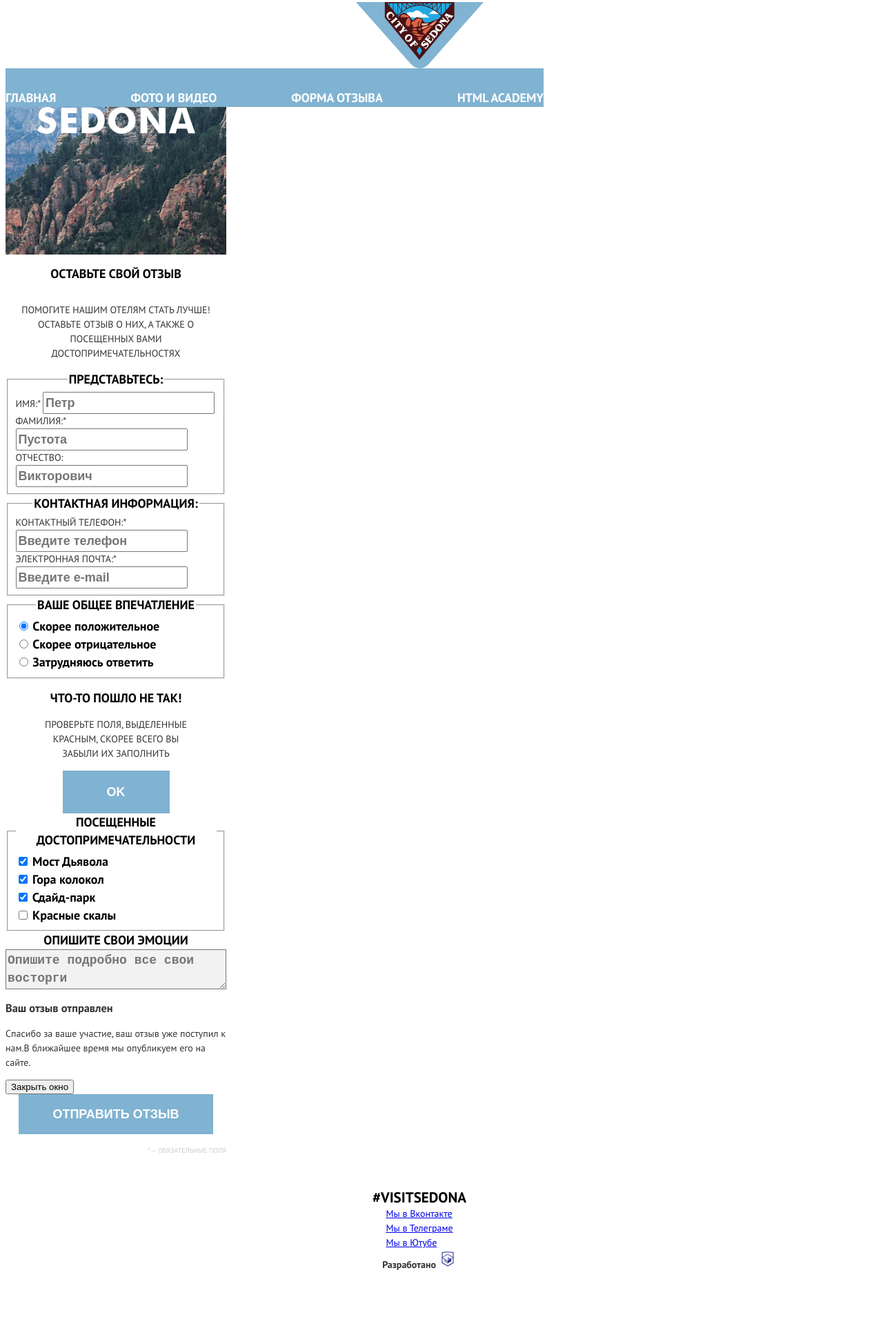
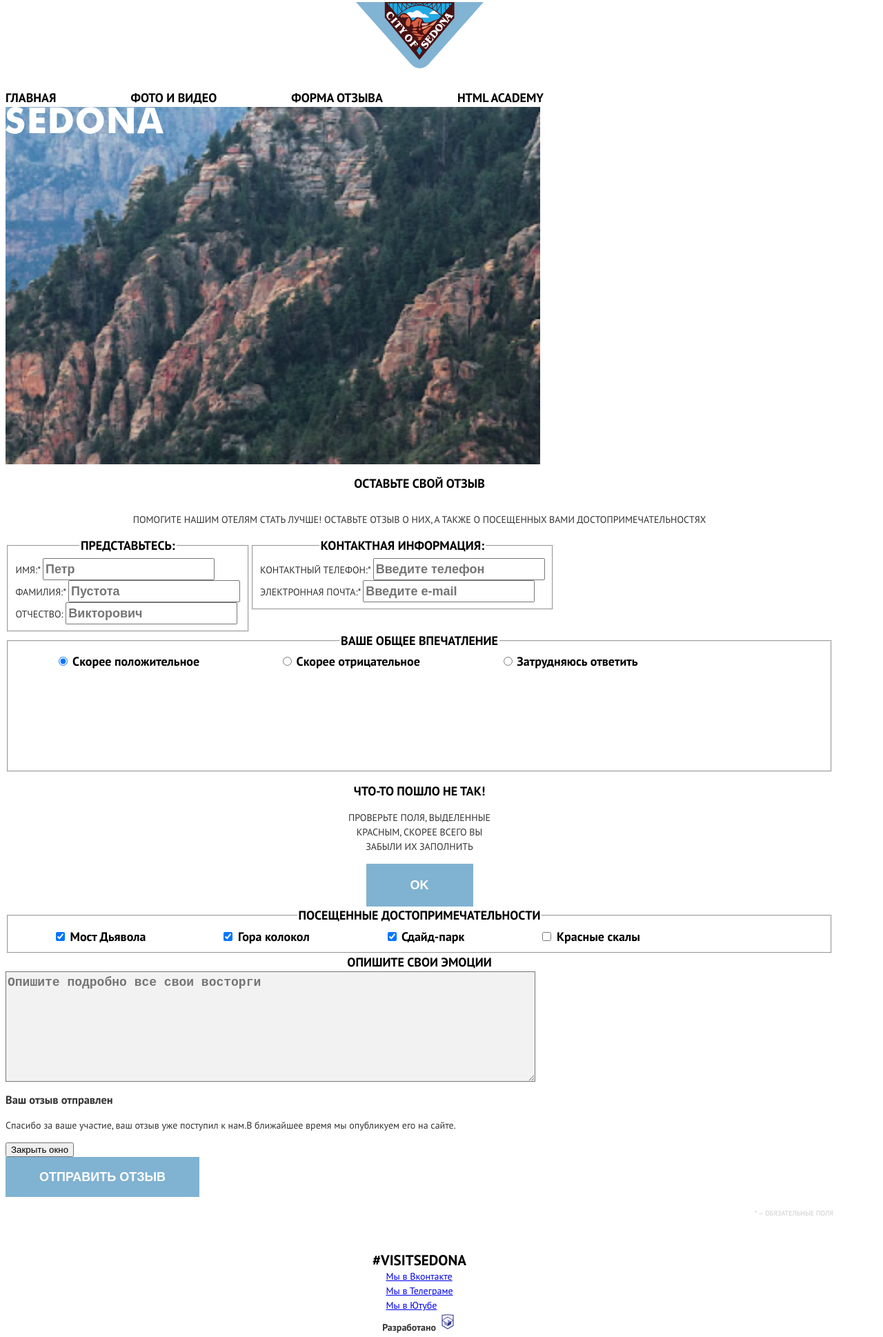
Before and after one commit to htmlacademy-adaptive/2223647-sedona-28, a plain HTML site: page 5/form.html in a window 1280 px wide. Shown: the part 5-1943 px from the top of the page at 69% size. Before the commit the page ends 1897 px from the top, so only its background shows below. Drawn offline with Linux system fonts and the light colour scheme.

Commit message:
:heavy_check_mark: Сборка #5

```diff
--- a/5/css/style.css
+++ b/5/css/style.css
@@ -41,6 +41,22 @@ body {
           clip-path: inset(100%);
   clip: rect(0 0 0 0);
   overflow: hidden;
+}
+.center-container {
+  width: 320px;
+  margin: 0 auto;
+}
+@media (min-width: 768px) {
+  .center-container {
+    width: 768px;
+    margin: 0 auto;
+  }
+}
+@media (min-width: 1200px) {
+  .center-container {
+    width: 1200px;
+    margin: 0 auto;
+  }
 }
 .footer {
   display: flex;
@@ -383,6 +399,7 @@ body {
   display: flex;
   flex-direction: column;
   width: 280px;
+  align-items: center;
 }
 .photo-video__title {
   display: flex;
@@ -391,7 +408,6 @@ body {
   line-height: 26px;
   text-align: center;
   text-transform: uppercase;
-  margin: 0 auto;
 }
 .photo-video__description {
   display: flex;
@@ -399,7 +415,6 @@ body {
   line-height: 26px;
   text-transform: uppercase;
   text-align: center;
-  align-items: center;
 }
 .photo-video__list {
   margin: 0;
@@ -428,7 +443,19 @@ body {
   .photo-video__container {
     display: flex;
     flex-direction: column;
-    width: 458px;
+    width: 648px;
+  }
+  .photo-video__list {
+    display: flex;
+    flex-direction: row;
+    width: 648px;
+    flex-wrap: wrap;
+  }
+  .photo-video__img-main {
+    width: 648px;
+  }
+  .photo-video__img {
+    width: 324px;
   }
 }
 @media (min-width: 1200px) {
@@ -441,7 +468,20 @@ body {
   .photo-video__container {
     display: flex;
     flex-direction: column;
-    width: 458px;
+    width: 1200px;
+  }
+  .photo-video__list {
+    display: flex;
+    flex-direction: row;
+    width: 1200px;
+    flex-wrap: wrap;
+  }
+  .photo-video__img-main {
+    width: 1200px;
+    height: 400px;
+  }
+  .photo-video__img {
+    width: 400px;
   }
 }
 .video {
@@ -462,6 +502,16 @@ body {
   display: flex;
   text-align: center;
   text-transform: uppercase;
+}
+@media (min-width: 768px) {
+  .video__img {
+    width: 648px;
+  }
+}
+@media (min-width: 1200px) {
+  .video__img {
+    width: 800px;
+  }
 }
 .form-feedback__container {
   display: flex;
@@ -510,6 +560,18 @@ body {
   color: #000000;
   color: #4d4d4d;
 }
+@media (min-width: 768px) {
+  .form__info-container {
+    display: flex;
+    flex-direction: row;
+    width: 648px;
+  }
+}
+@media (min-width: 1200px) {
+  .form__info-container {
+    width: 960px;
+  }
+}
 .your-impression__title {
   font-size: 18px;
   line-height: 26px;
@@ -528,6 +590,22 @@ body {
   line-height: 26px;
   font-weight: 700;
   color: #000000;
+}
+@media (min-width: 768px) {
+  .your-impression__list {
+    display: flex;
+    flex-wrap: wrap;
+    justify-content: left;
+    width: 600px;
+    min-height: 162px;
+  }
+}
+@media (min-width: 1200px) {
+  .your-impression__list {
+    display: flex;
+    justify-content: space-around;
+    width: 960px;
+  }
 }
 .popover__title {
   font-size: 18px;
@@ -574,6 +652,21 @@ body {
   font-weight: 700;
   color: #000000;
 }
+@media (min-width: 768px) {
+  .attractions__list {
+    display: flex;
+    flex-wrap: wrap;
+    justify-content: space-around;
+    width: 300px;
+  }
+}
+@media (min-width: 1200px) {
+  .attractions__list {
+    display: flex;
+    justify-content: space-around;
+    width: 960px;
+  }
+}
 .describe-emotions__container {
   display: flex;
   flex-direction: column;
@@ -594,6 +687,18 @@ body {
   color: #000000;
   background-color: hsl(0, 0%, 95%);
 }
+@media (min-width: 768px) {
+  .describe-emotions__comment {
+    width: 648px;
+    height: 160px;
+  }
+}
+@media (min-width: 1200px) {
+  .describe-emotions__comment {
+    width: 768px;
+    height: 160px;
+  }
+}
 .send-feedback {
   font-size: 18px;
   line-height: 26px;
@@ -606,9 +711,8 @@ body {
   text-align: center;
   border: none;
   padding: 16px 49px;
-  margin: 0 auto;
 }
-.required-fields__legend {
+.send-feedback__legend {
   font-size: 12px;
   line-height: 21px;
   text-transform: uppercase;
@@ -650,7 +754,11 @@ body {
     display: flex;
     justify-content: space-between;
     width: 672px;
-    margin: 0 auto;
+    color: #000000;
+    background-color: #ffffff;
+  }
+  .nav__link {
+    color: #000000;
   }
   .nav__toggle {
     display: none;
@@ -659,6 +767,7 @@ body {
 @media (min-width: 1200px) {
   .nav__list {
     width: 780px;
+    background-color: #ffffff;
   }
 }
 .hero-inner {
@@ -672,6 +781,17 @@ body {
   display: flex;
   width: 229px;
   height: 39px;
-  margin: 0 auto;
+}
+@media (min-width: 768px) {
+  .hero-inner {
+    width: 1200;
+    height: 518px;
+  }
+}
+@media (min-width: 1200px) {
+  .hero-inner {
+    width: 1200;
+    height: 518px;
+  }
 }
 /*# sourceMappingURL=style.css.map */
--- a/5/form.html
+++ b/5/form.html
@@ -3,12 +3,14 @@
 
 <head>
   <meta charset="utf-8">
+  <meta name="viewport" content="width=device-width, initial-scale=1">
   <title>Гостиничный комплекс "Седона"</title>
   <link href="./css/style.css" rel="stylesheet">
   <base href="https://htmlacademy-adaptive.github.io/2223647-sedona-28/5/">
 </head>
 
 <body class="page__body">
+  <div class="center-container">
   <header class="header">
     <a class="header__logo" href="index.html">
       <img class="header__logo-img" src="img/logo.svg" width="185" height="98" alt="Логотип Седоны">
@@ -59,7 +61,7 @@
           посещенных вами достопримечательностях</p>
       </div>
     </section>
-
+<div class="form__info-container">
     <form action="https://echo.htmlacademy.ru/" method="get">
       <fieldset>
         <legend class="form__input-datа">
@@ -99,6 +101,7 @@
         </ul>
       </fieldset>
     </form>
+  </div>
 
     <form action="https://echo.htmlacademy.ru/" method="get">
       <fieldset class="your-impression">
@@ -177,9 +180,9 @@
         </button>
       </div>
     </div>
-    <div class="feedback__container">
+    <div class="send-feedback__container">
       <button class="send-feedback" type="submit">Отправить отзыв</button>
-      <p class="required-fields__legend">
+      <p class="send-feedback__legend">
         <small>
           * — обязательные поля
         </small>
@@ -212,6 +215,7 @@
       </a>
     </div>
   </footer>
+</div>
 </body>
 
 </html>
```
Also changed, not shown: 5/index.html (+2 -0 lines), 5/inner.html (+10 -6 lines), 1 other file.
